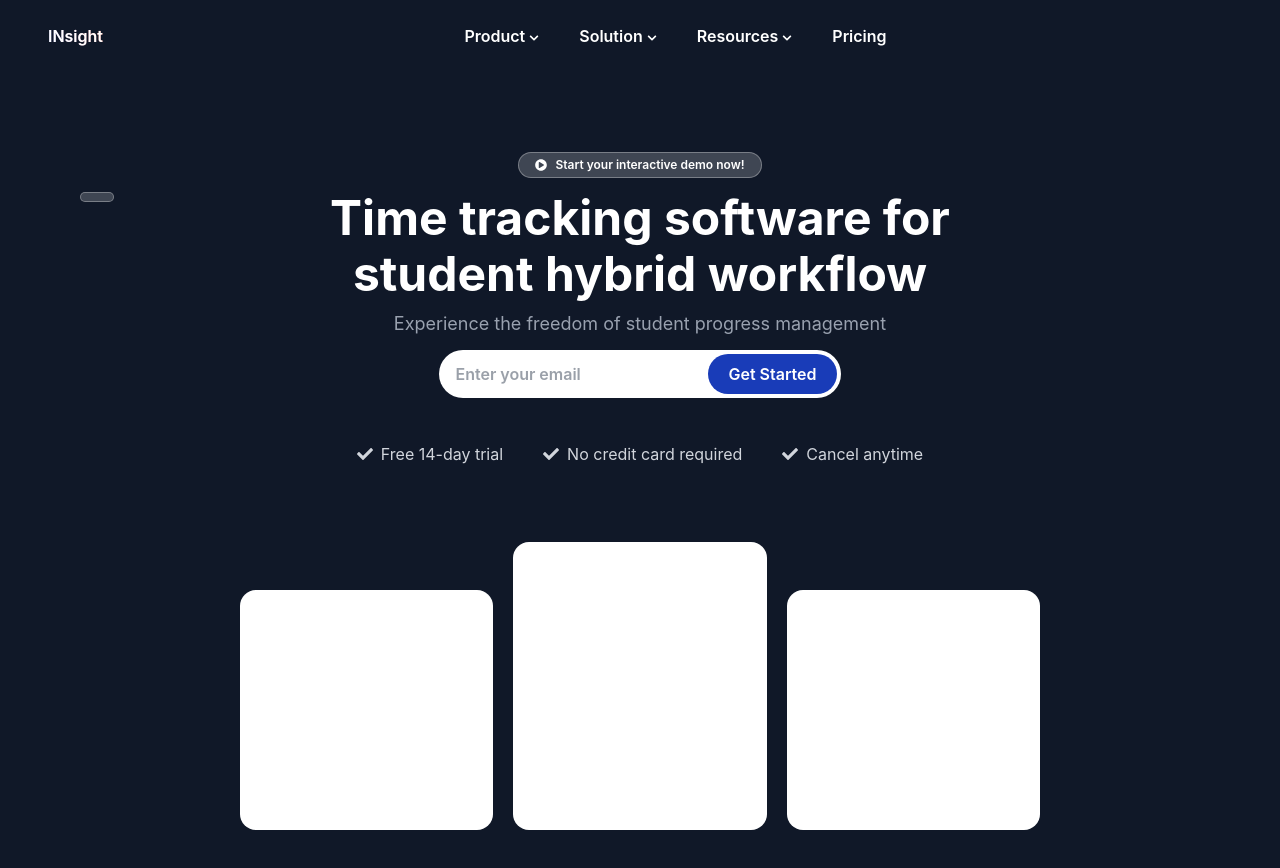
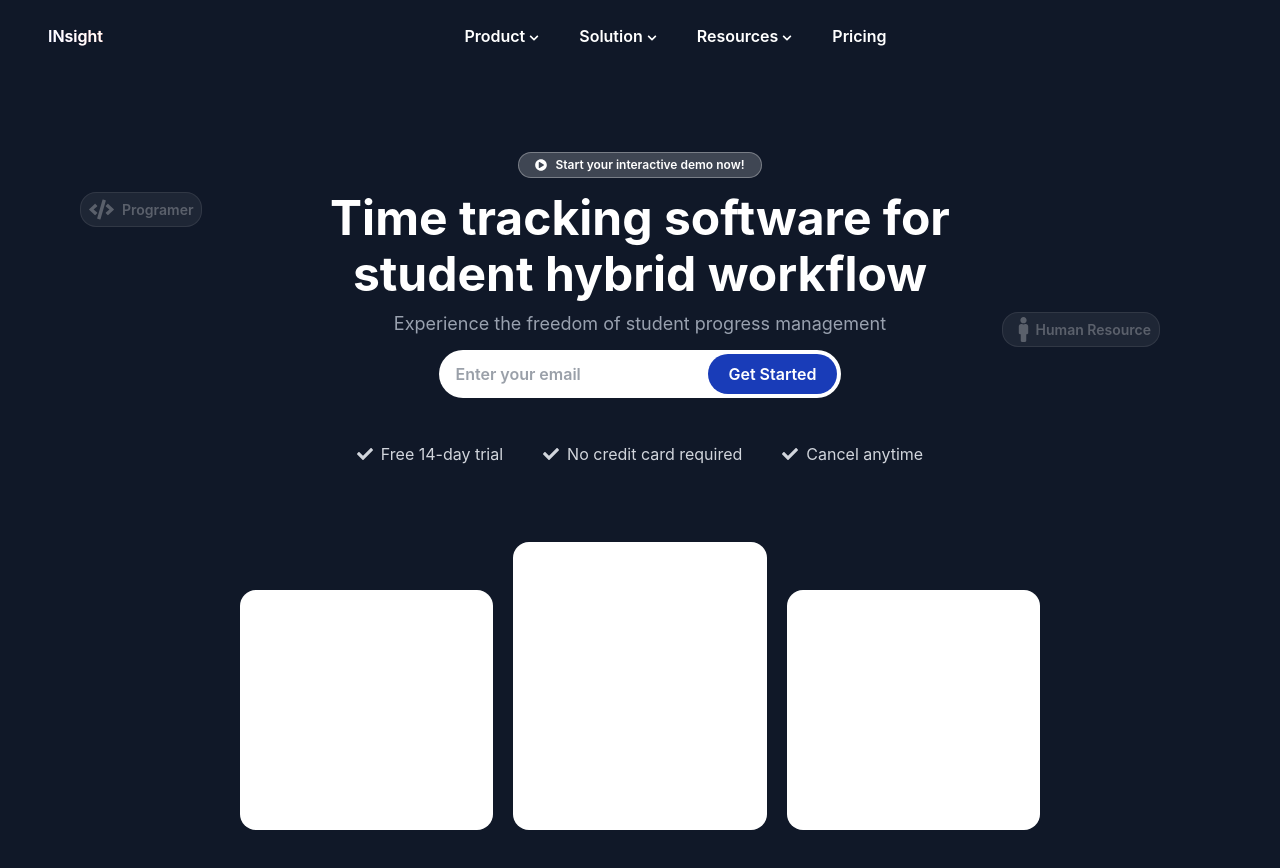
Before and after one commit to Oluwafemimicheal/Student-Attendent, a React (Vite) app: page / in a window 1280 px wide. Shown: the top 868 px of the page. Built offline with nearby package versions, Linux system fonts and the light colour scheme.

Commit message:
Initial commit

```diff
--- a/src/components/landingpage/Hero.jsx
+++ b/src/components/landingpage/Hero.jsx
@@ -1,4 +1,4 @@
-import { FaCheck, FaPlayCircle } from "react-icons/fa"
+import { FaBook, FaBookDead, FaBookmark, FaCheck, FaCode, FaCodeBranch, FaCreativeCommonsNcEu, FaMale, FaPlayCircle } from "react-icons/fa"
 
 const Hero = () => {
 
@@ -11,7 +11,7 @@ const Hero = () => {
         <span className="bg-white/20 border border-white/30 rounded-2xl flex items-center gap-2 p-1 px-4 text-white text-xs font-semibold"><FaPlayCircle className="text-white" /> Start your interactive demo now!</span>
 
         <div className="text-center space-y-2">
-          <h1 className="text-5xl font-bold text-white leading-14">Time tracking software for <br/> student hybrid workflow</h1>
+          <h1 className="text-5xl font-bold text-white leading-14">Time tracking software for <br /> student hybrid workflow</h1>
           <p className="text-lg text-gray-400">Experience the freedom of student progress management</p>
         </div>
 
@@ -22,9 +22,9 @@ const Hero = () => {
         </form>
 
         <ul className="flex justify-center items-center space-x-10 text-gray-300 mt-8">
-          <li className="flex items-center gap-2"><FaCheck/>Free 14-day trial</li>
-          <li className="flex items-center gap-2"><FaCheck/>No credit card required</li>
-          <li className="flex items-center gap-2"><FaCheck/>Cancel anytime</li>
+          <li className="flex items-center gap-2"><FaCheck />Free 14-day trial</li>
+          <li className="flex items-center gap-2"><FaCheck />No credit card required</li>
+          <li className="flex items-center gap-2"><FaCheck />Cancel anytime</li>
         </ul>
 
         <div className="flex justify-center items-end space-x-5 w-200 mt-16">
@@ -34,7 +34,8 @@ const Hero = () => {
         </div>
 
         <div>
-          <div className="absolute top-30 left-10 bg-white/20 border border-white/30 rounded-2xl flex items-center gap-2 p-1 px-4 text-white text-sm font-semibold"></div>
+          <div className="absolute top-30 left-10 bg-white/20 border border-white/30 rounded-2xl flex items-center gap-2 p-1 px-2 text-white text-sm font-semibold opacity-10 animate-pulse"> <FaCode size={25} /> Programer</div>
+          <div className="absolute top-60 right-20 bg-white/20 border border-white/30 rounded-2xl flex items-center  p-1 px-2 text-white text-sm font-semibold opacity-10 animate-pulse anima"> <FaMale size={25} /> Human Resource</div>
         </div>
 
       </div>
```
